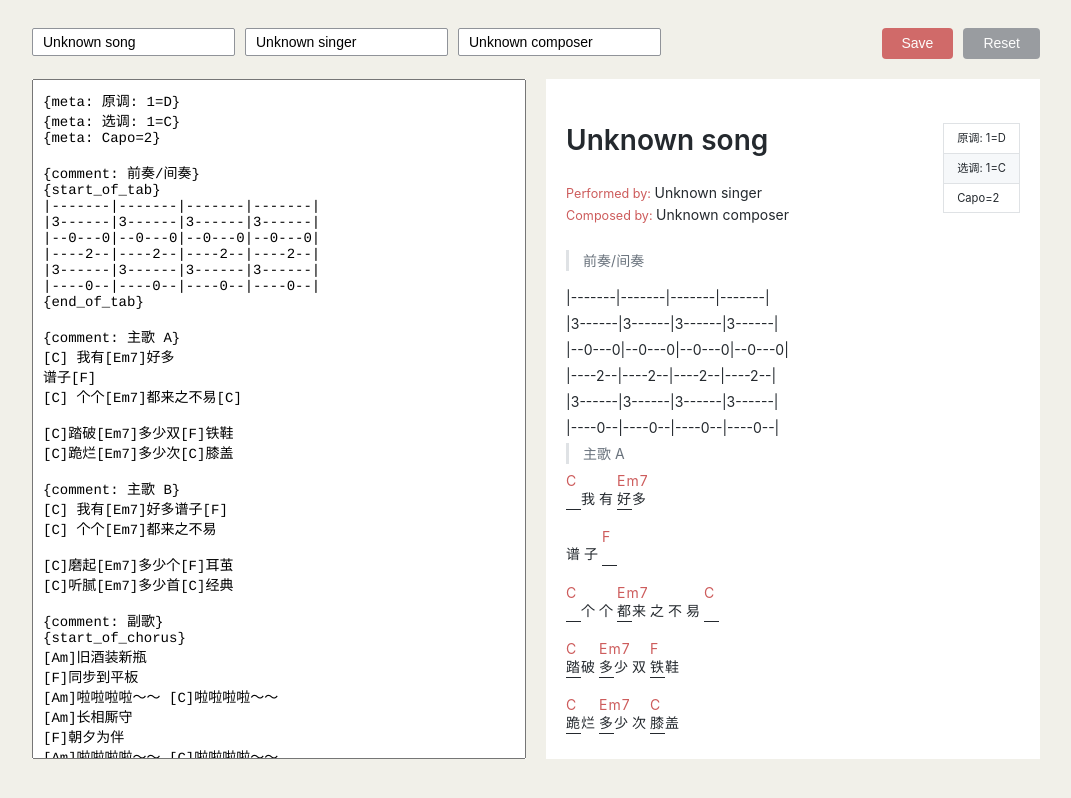
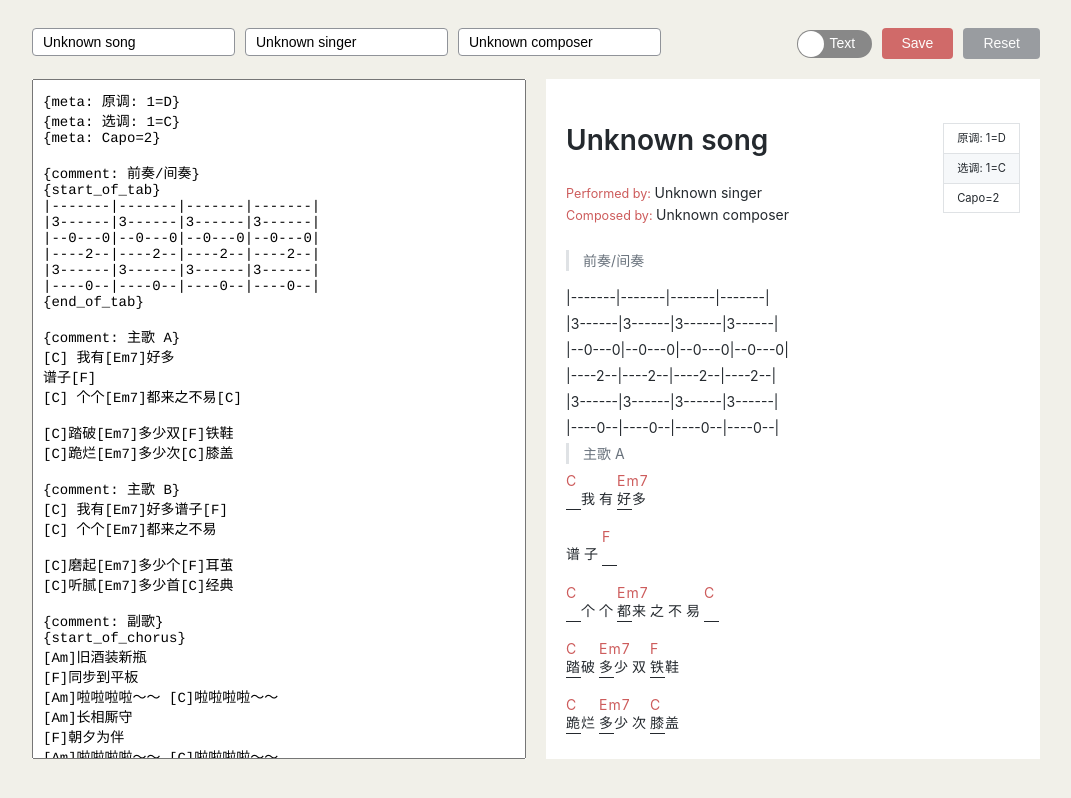
Before and after one commit to haixiangyan/guitar-tabs-editor, a React (Create React App) app: page / in a window 1280 px wide. Shown: the whole page, without its empty margins (104-1175 px from the left). Built offline with nearby package versions, Linux system fonts and the light colour scheme.

Commit message:
Split components from Parser.js

```diff
--- a/src/App.js
+++ b/src/App.js
@@ -18,7 +18,8 @@ class App extends Component {
     headerForm: {
       song: 'Unknown song',
       singer: 'Unknown singer',
-      composer: 'Unknown composer'
+      composer: 'Unknown composer',
+      isEmbedChord: false
     },
     // Editor content
     editorForm: {
--- /dev/null
+++ b/src/assets/js/Chorus/Chorus.jsx
@@ -0,0 +1,13 @@
+import React, { Component } from 'react'
+
+export default class Chorus extends Component {
+  render() {
+    const { children } = this.props;
+
+    return (
+      <blockquote className="ge-chorus">
+          {children}
+      </blockquote>
+    )
+  }
+}
--- /dev/null
+++ b/src/assets/js/Chorus/styles.css
@@ -0,0 +1,5 @@
+.ge-chorus {
+  display: flex;
+  flex-direction: column;
+  font-size: 1em
+}
--- /dev/null
+++ b/src/assets/js/Comment/Comment.jsx
@@ -0,0 +1,11 @@
+import React, { Component } from 'react'
+
+export default class Comment extends Component {
+  render() {
+    const { children } = this.props;
+
+    return (
+      <blockquote>{children}</blockquote>
+    )
+  }
+}
--- a/src/assets/js/Parser.js
+++ b/src/assets/js/Parser.js
@@ -1,6 +1,8 @@
 import React from 'react';
 
 import Lyrics from './Lyrics/Lyrics';
+import Comment from './Comment/Comment';
+import Chorus from './Chorus/Chorus';
 
 // Regular expression for global source text matching
 const metaRegExp = /^(?:{meta:([^}]*)})$/gm;
@@ -13,25 +15,6 @@ const endTabRegExp = /^{end_of_tab}$/g;
 const startChorusRegExp = /^{start_of_chorus}$/g;
 const endChorusRegExp = /^{end_of_chorus}$/g;
 const chordRegExp = /\[([\w]*)\]/g;
-
-// Component of tab
-const Comment = function(props) {
-  return <blockquote>{props.children}</blockquote>;
-}
-const Chorus = function(props) {
-  const styles = {
-    display: 'flex',
-    flexDirection: 'column',
-    fontSize: '1em',
-  }
-  return (
-    <blockquote style={styles}>
-      {/* <pre> */}
-        {props.children}
-      {/* </pre> */}
-    </blockquote>
-  )
-}
 
 export default {
   /**
@@ -64,7 +47,7 @@ export default {
    * To parse the body excluding meta data
    * @param {string} source
    */
-  parseBody(source) {
+  parseBody(source, isEmbedChord) {
     let sourceBuffer = source.split('\n'),
         sourceBufferLen = sourceBuffer.length,
         renderedBuffer = [],
@@ -119,7 +102,7 @@ export default {
         // Add the whole component to rendered array
         renderedBuffer[flag.index] = (<Chorus>{
           renderedBuffer[flag.index].map((lyrics, index) => (
-            <Lyrics key={index}>{lyrics}</Lyrics>
+            <Lyrics isEmbedChord={isEmbedChord} key={index}>{lyrics}</Lyrics>
           ))
         }</Chorus>);
         flag = {
@@ -152,7 +135,7 @@ export default {
          * If this line is lyrics
          * then append the Lyrics component
          */
-        renderedBuffer.push(<Lyrics>{text}</Lyrics>)
+        renderedBuffer.push(<Lyrics isEmbedChord={isEmbedChord}>{text}</Lyrics>)
       }
     }
 
--- a/src/components/HeaderForm/HeaderForm.jsx
+++ b/src/components/HeaderForm/HeaderForm.jsx
@@ -1,22 +1,34 @@
 import React, { Component } from 'react';
 import PropTypes from 'prop-types';
+
+// Import react-switch
+import Switch from 'react-switch';
 
 // Import custom components
 import Button from '../Button/Button';
 import Input from '../Input/Input';
+import { checkedIcon, uncheckedIcon } from './SwitchIcon';
 
 // Import custom styles
 import './styles.css';
 import styles from './styles';
 
 export default class HeaderForm extends Component {
-  // Input Handler
+  // Input handler
   onChange = (event) => {
     // Emit form to APP component
     this.props.onChange({
       ...this.props.form,
       [event.target.name]: event.target.value
     });
+  }
+
+  // Switch handler
+  onSwitchChange = (isEmbedChord) => {
+    this.props.onChange({
+      ...this.props.form,
+      isEmbedChord
+    })
   }
 
   render() {
@@ -54,6 +66,16 @@ export default class HeaderForm extends Component {
         </form>
 
         <div className="operation">
+          <Switch
+            width={75}
+            className="embedchord-switch"
+            onColor="#CD5C5C"
+            checkedIcon={checkedIcon}
+            uncheckedIcon={uncheckedIcon}
+            onChange={this.onSwitchChange}
+            checked={form.isEmbedChord}>
+          </Switch>
+
           <Button
             style={styles.offsetRight}
             type="primary"
--- /dev/null
+++ b/src/components/HeaderForm/SwitchIcon.jsx
@@ -0,0 +1,13 @@
+import React from 'react';
+
+const styles = {
+  color: 'white'
+}
+
+export const checkedIcon = (
+  <span style={styles}>Chord</span>
+);
+
+export const uncheckedIcon = (
+  <span style={styles}>Text</span>
+);
--- a/src/components/HeaderForm/styles.css
+++ b/src/components/HeaderForm/styles.css
@@ -2,3 +2,23 @@
   display: flex;
   justify-content: space-between;
 }
+
+.ge-header-form .operation{
+  display: flex;
+  align-items: center;
+}
+
+.ge-header-form .operation .embedchord-switch {
+  margin-right: 10px;
+}
+
+.ge-header-form .operation .embedchord-switch .react-switch-bg > div:first-child {
+  padding-left: 7px;
+  display: flex;
+  align-items: center;
+}
+
+.ge-header-form .operation .embedchord-switch .react-switch-bg > div:nth-child(2) {
+  display: flex;
+  align-items: center;
+}
--- a/src/components/Input/styles.css
+++ b/src/components/Input/styles.css
@@ -4,10 +4,9 @@
   background: white;
   outline: none;
   font-size: 1em;
-  border-radius: 2px;
+  border-radius: 4px;
 }
 
-.ge-input:hover,
 .ge-input:focus {
   border-color: indianred;
 }
--- a/src/components/Previewer/Body/Body.jsx
+++ b/src/components/Previewer/Body/Body.jsx
@@ -11,10 +11,11 @@ export default class Body extends PureComponent {
 
   render() {
     const {
-      editorForm
+      headerForm,
+      editorForm,
     } = this.props;
     let test1 = Parser.preProcess(editorForm.content);
-    let test = Parser.parseBody(test1);
+    let test = Parser.parseBody(test1, headerForm.isEmbedChord);
 
     return (
       <div className="ge-previewer-body-container">
@@ -34,11 +35,18 @@ export default class Body extends PureComponent {
 }
 
 Body.propTypes = {
-  editorForm: PropTypes.object
+  headerForm: PropTypes.object,
+  editorForm: PropTypes.object,
 }
 
 Body.defaultProps = {
+  headerForm: {
+    isEmbedChord: false,
+    song: '',
+    singer: '',
+    composer: ''
+  },
   editorForm: {
     content: ''
-  }
+  },
 }
--- a/src/components/Previewer/Previewer.jsx
+++ b/src/components/Previewer/Previewer.jsx
@@ -16,7 +16,7 @@ export default class Previewer extends Component {
     return (
       <div className="ge-previewer markdown-body">
         <Header editorForm={editorForm} headerForm={headerForm}></Header>
-        <Body editorForm={editorForm}></Body>
+        <Body editorForm={editorForm} headerForm={headerForm}></Body>
       </div>
     )
   }
@@ -29,6 +29,7 @@ Previewer.propTypes = {
 
 Previewer.defaultProps = {
   headerForm: {
+    isEmbedChord: false,
     song: '',
     singer: '',
     composer: ''
--- a/src/components/TextArea/styles.css
+++ b/src/components/TextArea/styles.css
@@ -6,7 +6,6 @@
   font-family: Courier, "Microsoft Yahei", "Hiragino Sans GB", monospace;
 }
 
-.ge-textarea:focus,
-.ge-textarea:hover {
+.ge-textarea:focus {
   border-color: indianred;
 }
```
